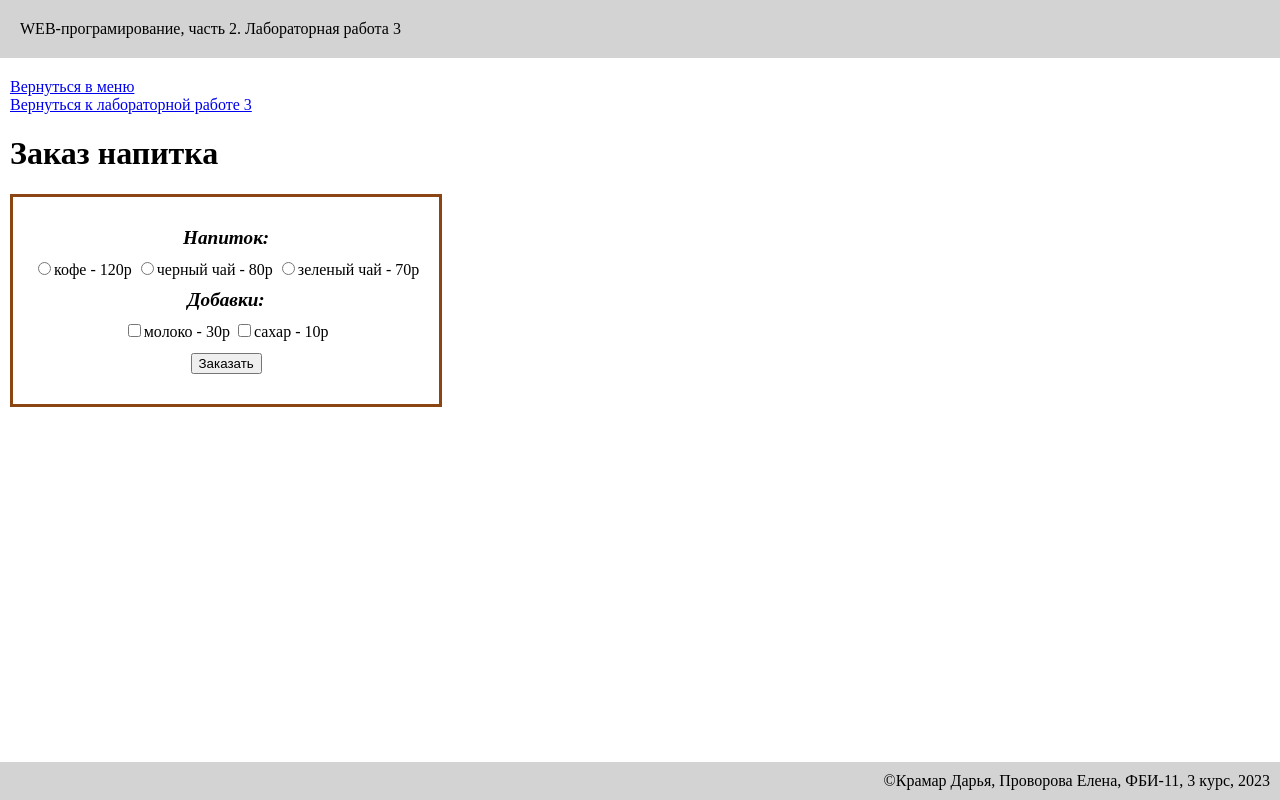
After one commit to provorova/DashaLena2, a Flask app: page /lab3/order in a window 1280 px wide. The commit adds this page. Run offline with Flask 3, Linux system fonts and the light colour scheme.

Commit message:
Заказ напитка

```diff
--- a/lab3.py
+++ b/lab3.py
@@ -1,9 +1,11 @@
-from flask import Blueprint, url_for, render_template, request
+from flask import Blueprint, url_for, render_template, request, redirect
 lab3 = Blueprint('lab3', __name__)
+
 
 @lab3.route("/lab3/")
 def lab():
     return render_template ('lab3.html')
+
 
 @lab3.route("/lab3/form1")
 def form1():
@@ -18,3 +20,32 @@ def form1():
 
     sex = request.args.get('sex')
     return render_template ('form1.html', user=user, age=age, sex=sex, errors=errors)
+
+
+@lab3.route("/lab3/order")
+def order():
+    return render_template ('order.html')
+
+
+@lab3.route("/lab3/pay")
+def pay():
+    price = 0
+    drink = request.args.get('drink')
+    if drink == 'cofee':
+        price = 120
+    elif drink == 'black-tea':
+        price = 80
+    elif drink == 'green-tea':
+        price = 70
+
+    if request.args.get('milk') == 'on':
+        price += 30
+    if request.args.get('sugar') == 'on':
+        price += 10
+
+    return render_template ('pay.html', price=price)
+
+
+@lab3.route("/lab3/success")
+def success():
+    return render_template ('success.html')
--- a/templates/base.html
+++ b/templates/base.html
@@ -6,6 +6,7 @@
     <title>Крамар Дарья, Проворова Елена. {% block lab %}{% endblock %}</title>
     <link rel="stylesheet" href="{{ url_for('static', filename='main.css') }}">
 </head>
+{% block style %}{% endblock %}
 <body>
     <header>
         WEB-програмирование, часть 2. {{ self.lab() }}
--- a/templates/form1.html
+++ b/templates/form1.html
@@ -3,6 +3,7 @@
 {% block lab %}Лабораторная работа 3{% endblock %}
 
 {% block main %}
+<a href="/lab3">Вернуться к лабораторной работе 3</a>
 
     {% if user %}
 
@@ -39,7 +40,7 @@
                 <option value="female" {{sex == 'female' and 'selected'}}>женщина</option>
             </select>
         </div>
-
+        {{ error }}
         <div>
             <button type="submit">Отправить</button>
         </div>
--- a/templates/lab3.html
+++ b/templates/lab3.html
@@ -7,5 +7,6 @@
     <div>Тема лабораторной - Формы. Список сделанных страниц:</div>
     <ol>
         <li><a href="/lab3/form1">Форма</a></li>
+        <li><a href="/lab3/order">Заказ напитка</a></li>
     </ol>
 {% endblock %}
--- /dev/null
+++ b/templates/order.html
@@ -0,0 +1,52 @@
+{% extends "base.html" %}
+
+{% block lab %}Лабораторная работа 3{% endblock %}
+
+{% block style %}
+<style>
+    .napitok {
+    padding: 20px;
+    border: solid 3px SaddleBrown;
+    text-align: center;
+    width: fit-content;
+}
+
+div {
+    padding: 10px;
+    font-size: larger;
+    font-weight: bolder;
+    font-style: italic;
+}
+    </style>
+{% endblock %}
+
+{% block main %}
+    <a href="/lab3">Вернуться к лабораторной работе 3</a>
+
+    <h1>Заказ напитка</h1>
+
+    <form class="napitok" action="/lab3/pay">
+        <div>Напиток:</div>
+        <label>
+            <input type="radio" value="cofee" name="drink" required>кофе - 120p
+        </label>
+        <label>
+            <input type="radio" value="black-tea" name="drink">черный чай - 80p
+        </label>
+        <label>
+            <input type="radio" value="green-tea" name="drink">зеленый чай - 70p
+        </label>
+
+        <div>Добавки:</div>
+        <label>
+            <input type="checkbox" name="milk">молоко - 30p
+        </label>
+        <label>
+            <input type="checkbox" name="sugar">сахар - 10p
+        </label>
+
+        <div>
+            <button type="submit">Заказать</button>
+        </div>
+    </form>
+{% endblock %}
```
Also changed, not shown: templates/pay.html (added, +51 -0 lines), templates/success.html (added, +12 -0 lines).
